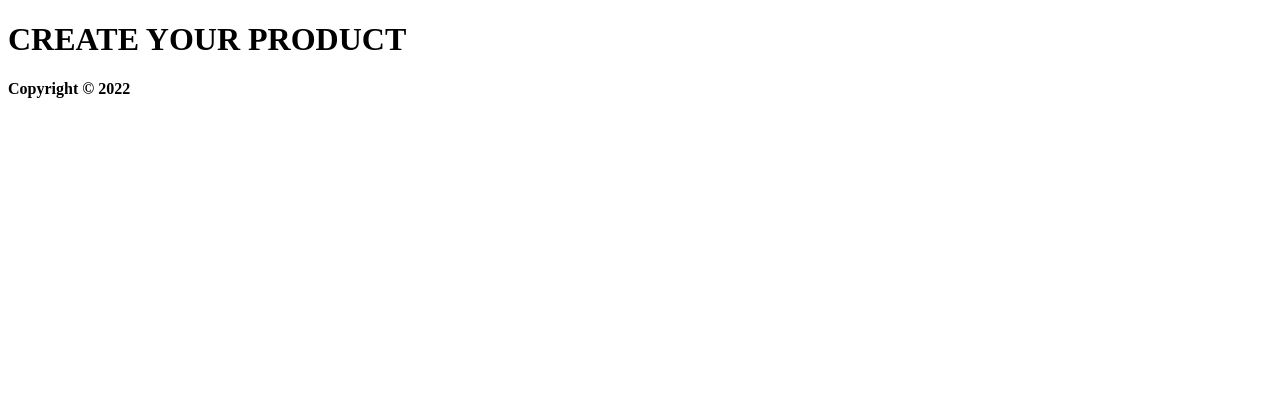
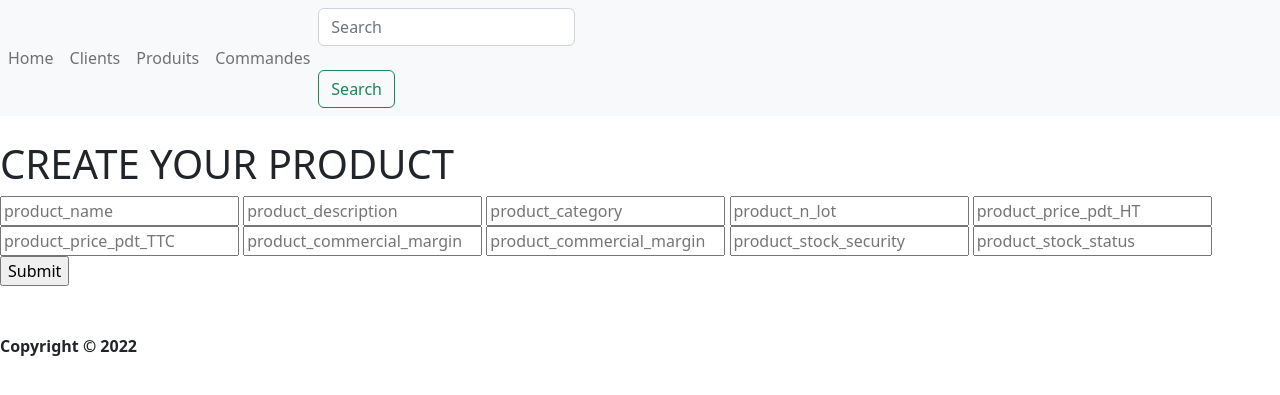
Before and after one commit to Amani-Jouve/Project_group_AM, a Django app: a page that uses Main/Templates/Main/products_form.html in a window 1280 px wide. Shown: the top 395 px of the page. Run offline with Django 3.2, Linux system fonts and the light colour scheme.

Commit message:
V2-Views & Templates

```diff
--- /dev/null
+++ b/Main/Templates/Main/base.html
@@ -0,0 +1,36 @@
+{% load static %}
+
+
+<!DOCTYPE html>
+<html lang="fr">
+
+
+<head>
+
+    <!-- liens css -->
+    <link href="https://cdn.jsdelivr.net/npm/bootstrap@5.2.0-beta1/dist/css/bootstrap.min.css" rel="stylesheet" integrity="sha384-0evHe/X+R7YkIZDRvuzKMRqM+OrBnVFBL6DOitfPri4tjfHxaWutUpFmBp4vmVor" crossorigin="anonymous">
+    <link rel="stylesheet" type="text/css" href="{% static '/css/main.css' %}">
+
+    <meta charset="UTF-8">
+    <meta http-equiv="X-UA-Compatible" content="IE=edge">
+    <meta name="viewport" content="width=device-width, initial-scale=1.0">
+
+    <title>Tech_Prime</title>
+
+</head>
+
+
+<body>
+    {% include "Main/nav_bar.html" %}
+
+    <br>
+
+    {% block content %}
+
+    {% endblock content %}
+</body>
+
+
+<footer>
+    <strong>Copyright © 2022 <br></strong>
+</footer>
--- /dev/null
+++ b/Main/Templates/Main/nav_bar.html
@@ -0,0 +1,42 @@
+
+<nav class="navbar navbar-expand-lg navbar-light bg-light">
+  <button class="navbar-toggler" type="button" data-toggle="collapse" data-target="#navbarSupportedContent" aria-controls="navbarSupportedContent" aria-expanded="false" aria-label="Toggle navigation">
+    <span class="navbar-toggler-icon"></span>
+  </button>
+
+  <div class="collapse navbar-collapse" id="navbarSupportedContent">
+    <ul class="navbar-nav mr-auto">
+      <li class="nav-item active">
+        <a class="nav-link" href="">Home</a>
+      </li>
+      <li class="nav-item">
+        <a class="nav-link" href="/Clients">Clients</a>
+      </li>
+      <li class="nav-item">
+        <a class="nav-link" href="/Produits">Produits</a>
+      </li>
+      <li class="nav-item">
+        <a class="nav-link" href="/Commandes">Commandes</a>
+      </li>
+      <!-- <li class="nav-item dropdown">
+        <a class="nav-link dropdown-toggle" href="#" id="navbarDropdown" role="button" data-toggle="dropdown" aria-haspopup="true" aria-expanded="false">
+          Dropdown
+        </a>
+        <div class="dropdown-menu" aria-labelledby="navbarDropdown">
+          <a class="dropdown-item" href="#">Action</a>
+          <a class="dropdown-item" href="#">Another action</a>
+          <div class="dropdown-divider"></div>
+          <a class="dropdown-item" href="#">Something else here</a>
+        </div>
+      </li>
+      <li class="nav-item">
+        <a class="nav-link disabled" href="#" tabindex="-1" aria-disabled="true">Disabled</a>
+      </li> -->
+    </ul>
+    <form class="form-inline my-2 my-lg-0">
+      <input class="form-control mr-sm-2" type="search" placeholder="Search" aria-label="Search">
+      <br>
+      <button class="btn btn-outline-success my-2 my-lg-0" type="submit">Search</button>
+    </form>
+  </div>
+</nav>
--- a/Main/Templates/Main/products_form.html
+++ b/Main/Templates/Main/products_form.html
@@ -1,20 +1,26 @@
-<!DOCTYPE html>
-<html lang="fr">
+{% extends "main/base.html" %}
 
-<head>
-    <meta charset="UTF-8">
-    <meta http-equiv="X-UA-Compatible" content="IE=edge">
-    <meta name="viewport" content="width=device-width, initial-scale=1.0">
-    <title>Tech_Prime</title>
-</head>
-
-<body>
+{% block content %}
     <header>
         <h1> CREATE YOUR PRODUCT </h1>
     </header>
 
-</body>
+    <form method='POST'>
+        {% csrf_token %}
+        <input name="product_name" id="product_name_input" placeholder="product_name">
+        <input name="product_description" id="product_description_input" placeholder="product_description">
+        <input name="product_category" id="product_category_input" placeholder="product_category">
+        <input name="product_n_lot" id="product_n_lot_input" placeholder="product_n_lot">
+        <input name="product_price_pdt_HT" id="product_price_pdt_HT_input" placeholder="product_price_pdt_HT">
+        <input name="product_price_pdt_TTC" id="product_price_pdt_TTC_input" placeholder="product_price_pdt_TTC">
+        <input name="product_commercial_margin" id="product_commercial_margin_input" placeholder="product_commercial_margin">
+        <input name="product_stock_q" id="product_stock_q_input" placeholder="product_commercial_margin">
+        <input name="product_stock_security" id="product_stock_security_input" placeholder="product_stock_security">
+        <input name="product_stock_status" id="product_stock_status_input" placeholder="product_stock_status">
+        <input type="submit" name="">
 
-<footer>
-    <strong>Copyright © 2022 <br></strong>
-</footer>
+    </form>
+    <br>
+    <br>
+
+{% endblock content %}
--- a/Main/views.py
+++ b/Main/views.py
@@ -1,4 +1,5 @@
 from django.shortcuts import render
+from .models import Customer,Product
 
 # Pages / vues principales
 
@@ -6,9 +7,49 @@
     return render(request,'Main/home.html')
 
 def customers(request):
-    return render(request,'Main/customers.html')
+    if request.method=="POST":
+        customer=Customer()
+        customer.name=request.POST['customer_name']
+        customer.customer_type=request.POST['customer_type']
+        customer.DoB=request.POST['customer_DoB']
+        customer.gender=request.POST['customer_gender']
+        customer.email=request.POST['customer_email']
+        customer.phone=request.POST['customer_phone']
+        customer.address=request.POST['customer_address']
+        customer.town=request.POST['customer_town']
+        customer.region=request.POST['customer_region']
+        customer.save()
+        return redirect('/')
+    else:
+        my_customer=Customer.objects.all()
+        context={"my_customer": my_customer}
+        return render(request,'Main/customers.html',context)
 
 def products(request):
+    if request.method=="POST":
+        product=Product()
+        product.name=request.POST['product_name']
+        product.description=request.POST['product_description']
+        product.category=request.POST['product_category']
+        product.n_lot=request.POST['product_n_lot']
+        product.price_pdt_HT=request.POST['product_price_pdt_HT']
+        product.price_pdt_TTC=request.POST['product_price_pdt_TTC']
+        product.commercial_margin=request.POST['product_commercial_margin']
+        product.stock_q=request.POST['product_stock_q']
+        product.stock_security=request.POST['product_stock_security']
+        product.stock_status=request.POST['product_stock_status']
+        product.save()
+        return redirect('/')
+    else:
+        my_product=Product.objects.all()
+        context={"my_product": my_product}
+        return render(request,'Main/products.html',context)
+
+
+
+
+
+
     return render(request,'Main/products.html')
 
 def orders(request):
```
Also changed, not shown: Main/Templates/Main/customers.html (+27 -15 lines), Main/Templates/Main/customers_form.html (+19 -14 lines), Main/Templates/Main/home.html (+3 -15 lines), Main/Templates/Main/orders.html (+4 -16 lines), Main/Templates/Main/products.html (+30 -15 lines), Main/forms.py (added, +7 -0 lines), Main/models.py (+12 -5 lines), Main/migrations/0004_auto_20220608_0922.py (added), Main/migrations/0005_auto_20220608_0940.py (added), Main/migrations/0006_auto_20220608_0951.py (added), db.sqlite3, static/css/main.css (added).
